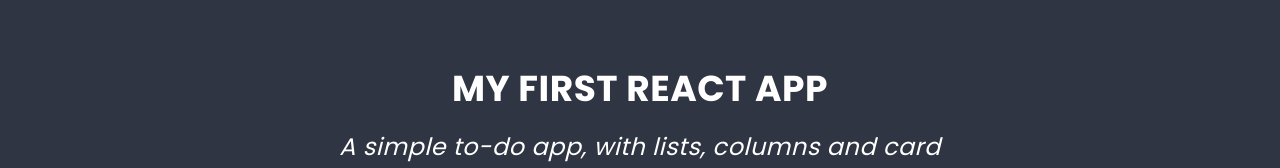
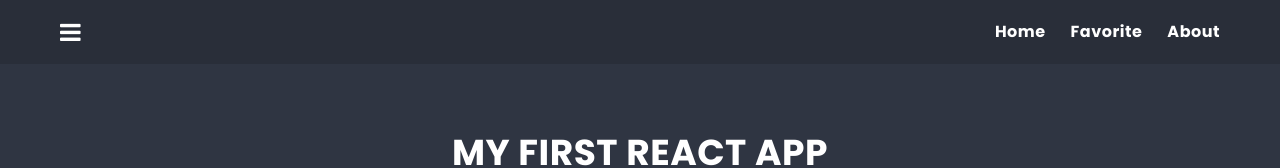
Before and after one commit to dbednarczyk99/first-react-app, a React (Create React App) app: page / in a window 1280 px wide. Shown: the top 168 px of the page. Built offline with nearby package versions, Linux system fonts and the light colour scheme.

Commit message:
Add navbar

```diff
--- a/src/App.js
+++ b/src/App.js
@@ -1,3 +1,4 @@
+import NavBar from './components/NavBar/NavBar';
 import Hero from './components/Hero/Hero'
 import List from './components/List/List';
 import Container from './components/Container/Container';
@@ -5,12 +6,14 @@ import SearchForm from './components/SearchForm/SearchForm'
 
 const App = () => {
   return (
-    <Container>
-      <Hero />
-      <SearchForm />
-      <List />
-    </Container>
-
+    <main>
+      <NavBar />
+      <Container>
+        <Hero />
+        <SearchForm />
+        <List />
+      </Container>
+    </main>
   );
 };
 
--- a/src/components/Container/Container.js
+++ b/src/components/Container/Container.js
@@ -2,9 +2,9 @@ import styles from './Container.module.scss';
 
 const Container = props => {
     return (
-        <div className={styles.container}>
+        <section className={styles.container}>
             {props.children}
-        </div>
+        </section>
     );
   };
 
--- /dev/null
+++ b/src/components/NavBar/NavBar.js
@@ -0,0 +1,19 @@
+import Container from '../Container/Container';
+import styles from './NavBar.module.scss';
+
+const NavBar = () => {
+    return (
+        <nav className={styles.navBar}>
+            <Container customClass="navBarContainer">
+                <h1 className={styles.logo}><span className={styles.logo + ' fa fa-bars'}/></h1>
+                <ul className={styles.navLinks}>
+                    <li><a href="/">Home</a></li>
+                    <li><a href="/favorite">Favorite</a></li>
+                    <li><a href="/about">About</a></li>
+                </ul>
+            </Container>
+        </nav>
+    );
+}
+
+export default NavBar;
--- /dev/null
+++ b/src/components/NavBar/NavBar.module.scss
@@ -0,0 +1,54 @@
+@use "sass:math";
+@import '../../styles/settings.scss';
+
+
+
+.navBar {
+  background-color: darken($color-dark, 3%);
+  color: $color-light;
+  padding: 20px 0;
+  position: sticky;
+}
+
+.navBar section {
+  display: flex;
+  align-items: center;
+  justify-content: space-between;
+  max-width: 1200px;
+  margin: 0 auto;
+  padding: 0 20px;
+}
+
+.logo {
+  font-size: 24px;
+  font-weight: bold;
+  display: flex;
+  align-items: center;
+
+  i {
+    margin-right: 10px;
+    font-size: 22px;
+    color: $color-light;
+  }
+}
+
+.navLinks {
+  list-style: none;
+  display: flex;
+  gap: 25px;
+  margin: 0;
+  padding: 0;
+  justify-content: end;
+
+  a {
+    color: $color-light;
+    text-decoration: none;
+    font-weight: 600;
+    font-size: 16px;
+    transition: color 0.3s ease;
+
+    &:hover {
+      color: $color-success;
+    }
+  }
+}
```
